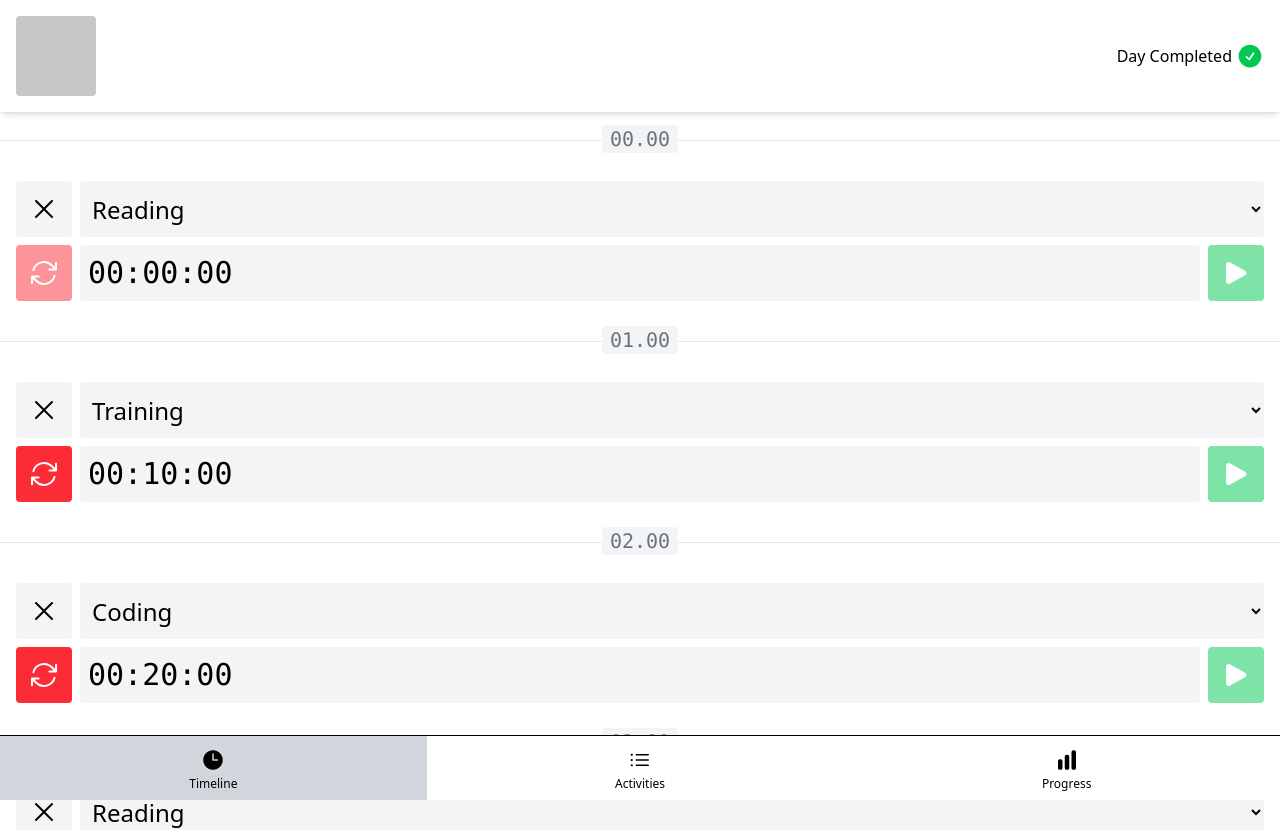
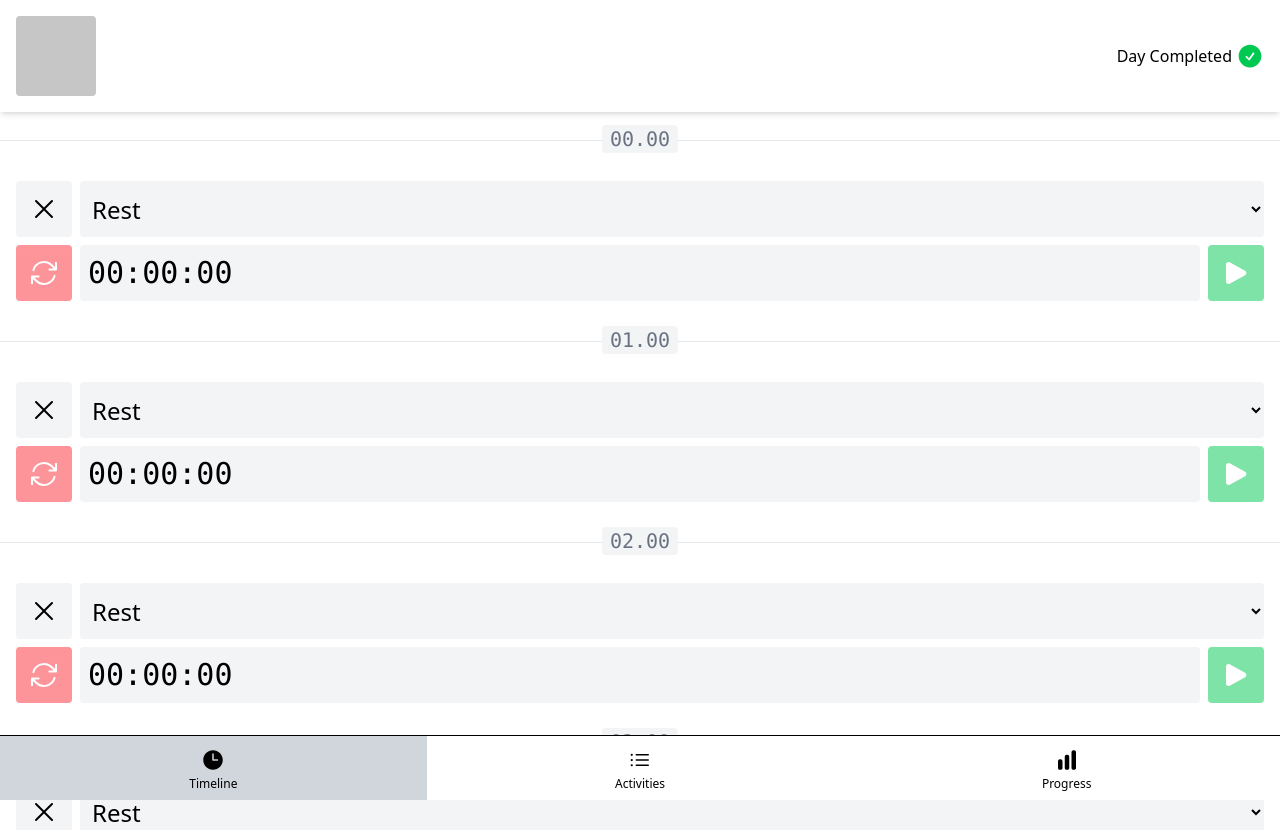
Before and after one commit to SwanHtetAung20/onTrack, a Vue app: page /#timeline in a window 1280 px wide. Shown: the top 830 px of the page. Built offline with nearby package versions, Linux system fonts and the light colour scheme; grey boxes are pictures that could not be loaded.

Commit message:
changing progress in real time

```diff
--- a/src/activity/index.ts
+++ b/src/activity/index.ts
@@ -1,12 +1,13 @@
 import { ref, computed } from 'vue'
 import { id } from '@/functions'
 import { SECONDS_IN_HOUR, type Activity } from '@/constants'
+import { getTotalActivitySeconds } from '@/timeline-items'
 
 const generateActivities = (): Activity[] => {
   return ['Reading', 'Training', 'Coding'].map((name, index) => ({
     id: id(),
     name,
-    secondsToComplete: index * SECONDS_IN_HOUR,
+    secondsToComplete: 15 * 60, //index * SECONDS_IN_HOUR,
   }))
 }
 
@@ -22,6 +23,10 @@ const generateActivitySelectOptions = (activities: Activity[]) => {
 export const trackedActivities = computed(() =>
   activities.value.filter(({ secondsToComplete }) => secondsToComplete),
 )
+
+export const getActivityProgress = (activity: Activity): number => {
+  return Math.floor((getTotalActivitySeconds(activity) * 100) / activity.secondsToComplete)
+}
 
 export const activitySelectOptions = computed(() => generateActivitySelectOptions(activities.value))
 
--- a/src/components/ProgressItems.vue
+++ b/src/components/ProgressItems.vue
@@ -1,6 +1,8 @@
 <script setup lang="ts">
 import type { Activity } from '@/constants'
 import { isActivityItemValid } from '@/validator'
+import { getActivityProgress } from '@/activity'
+import { computed } from 'vue'
 
 const props = defineProps({
   index: {
@@ -13,8 +15,10 @@ const props = defineProps({
     validator: isActivityItemValid,
   },
 })
+
+const progress = computed(() => getActivityProgress(props.activity))
+
 const color = ['red', 'yellow', 'blue', 'green'][props.index]
-const progress = [10, 50, 70, 100][props.index]
 const timeProgress = ['03:00 / 03:30', '03:15 / 03:45', '03:20 / 04:30', '03:30 / 04:15'][
   props.index
 ]
--- a/src/timeline-items/index.ts
+++ b/src/timeline-items/index.ts
@@ -6,8 +6,8 @@ import { currentHour } from '@/functions'
 const generateTimelineItems = (): TimeLineItem[] => {
   return [...Array(HOURS_IN_DAY).keys()].map((hour) => ({
     hour,
-    activityId: [0, 1, 2, 3, 4].includes(hour) ? activities.value[hour % 3].id : null,
-    activitySeconds: [0, 1, 2, 3, 4].includes(hour) ? hour * 600 : 0,
+    activityId: null, //[0, 1, 2, 3, 4].includes(hour) ? activities.value[hour % 3].id : null,
+    activitySeconds: 0, //[0, 1, 2, 3, 4].includes(hour) ? hour * 600 : 0,
     // activityId: hour % 4 === 0 ? null : activities[hour % 2].id,
     // activitySeconds: hour % 4 === 0 ? 0 : (15 * SECONDS_IN_MINUTE * hour) % SECONDS_IN_HOUR,
   }))
```
